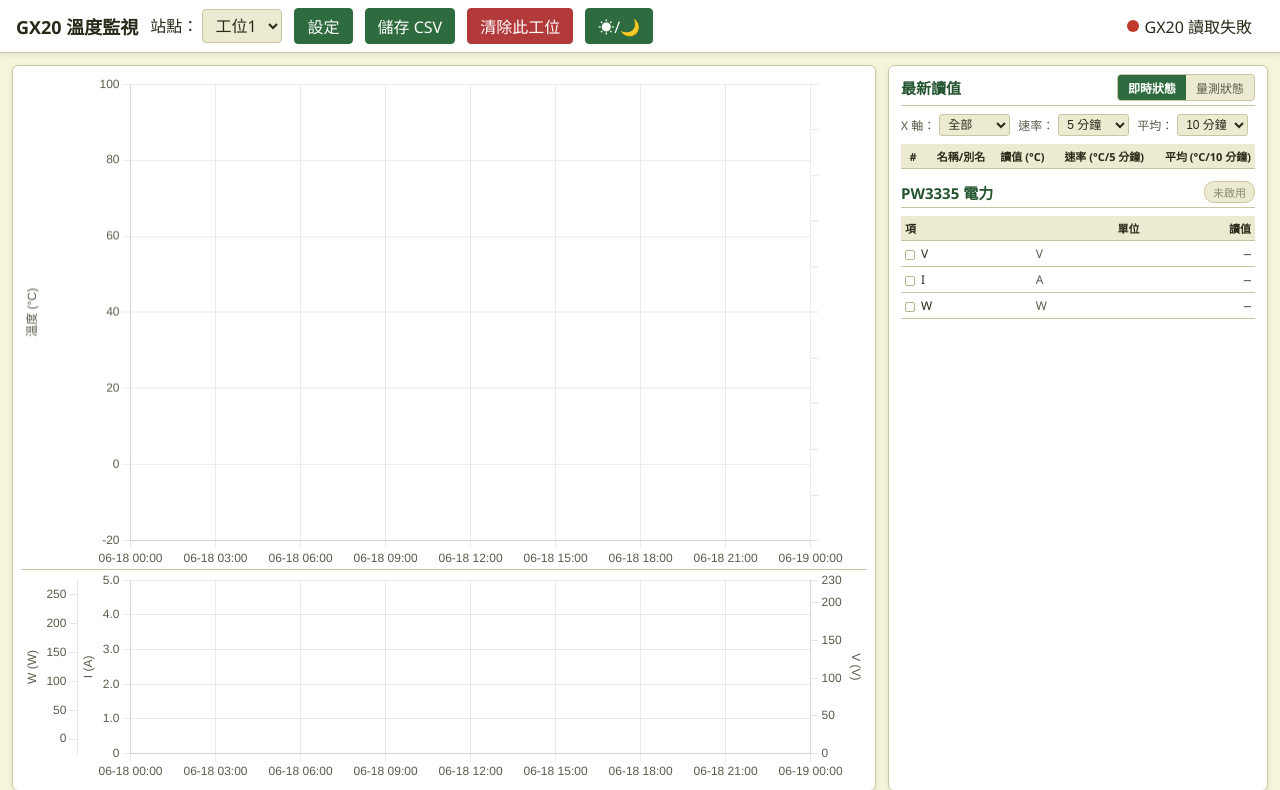
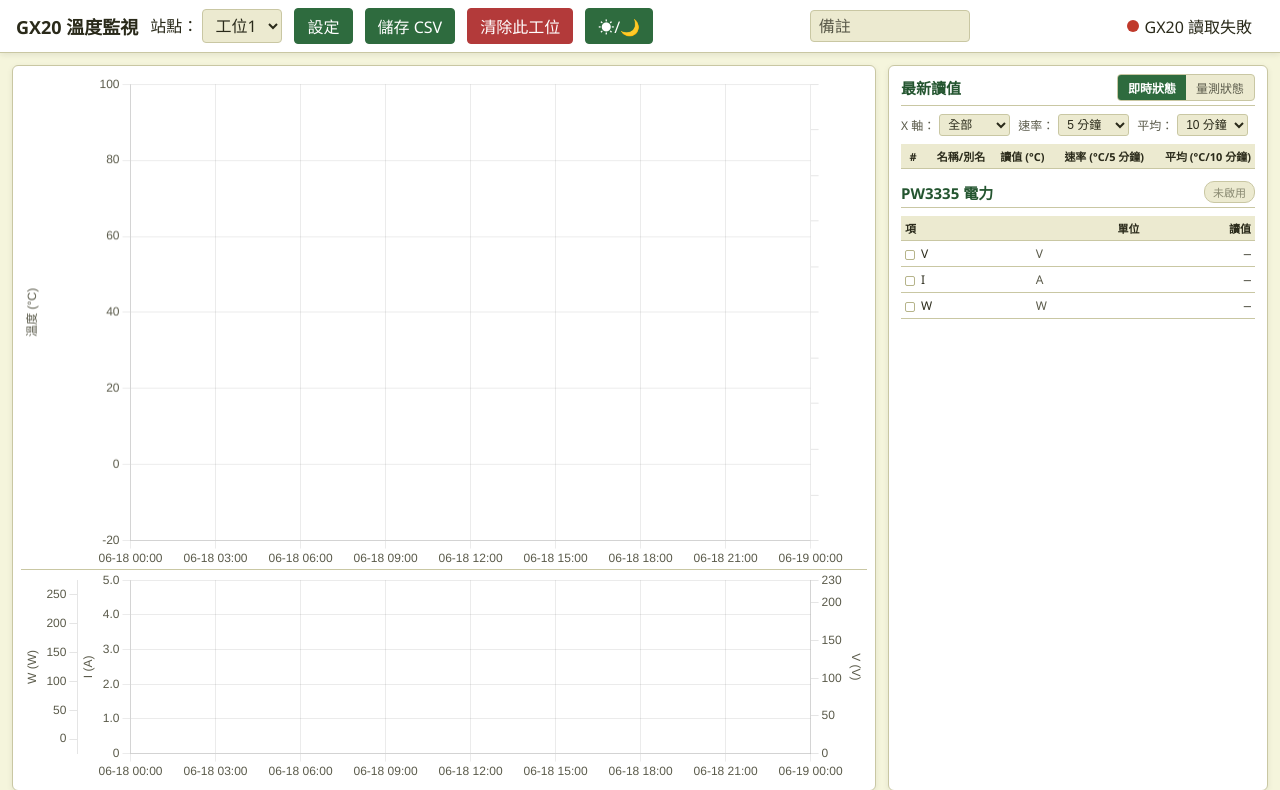
Before and after one commit to kalapontsai/gx20-web-monitor, a Flask app: page / in a window 1280 px wide. Shown: the top 790 px of the page. Run offline with Flask 3, Linux system fonts and the light colour scheme; data comes from the database, SQL or seed files in the repository; data that the repository does not hold is empty.

Commit message:
頂部新增備註輸入框(長度20,純前端不存伺服器)

```diff
--- a/static/css/style.css
+++ b/static/css/style.css
@@ -102,6 +102,17 @@ a { color: var(--primary); }
 .dot.on  { background: var(--dot-on); box-shadow: 0 0 6px var(--dot-on); }
 .dot.off { background: var(--dot-off); }
 .last-ts { color: var(--text-dim); font-size: 12px; }
+.note-box {
+  padding: 4px 8px;
+  background: var(--surface-2);
+  color: var(--text);
+  border: 1px solid var(--border);
+  border-radius: 4px;
+  font: inherit;
+  width: 160px;          /* 視覺上給的寬度；輸入限制 20 字由 maxlength 控 */
+  margin-left: auto;     /* 推到右側，跟 .conn 群組自然相鄰 */
+}
+.note-box::placeholder { color: var(--text-dim); }
 
 /* ====== 主畫面 ====== */
 main {
--- a/templates/index.html
+++ b/templates/index.html
@@ -24,6 +24,7 @@
   <button id="exportCsvBtn" class="btn" title="將當前工位記錄儲存為 CSV">儲存 CSV</button>
   <button id="clearBtn" class="btn btn-danger" title="清除當前工位的歷史（可選擇是否歸檔）">清除此工位</button>
   <button id="themeBtn" class="btn" title="切換明亮/暗黑">☀/🌙</button>
+  <input type="text" id="noteBox" class="note-box" maxlength="20" placeholder="備註" title="備註欄（20字，僅本機本頁有效，重新整理後清除）">
   <span class="conn">
     <span id="connDot" class="dot off"></span>
     <span id="connText">連線中…</span>
```
